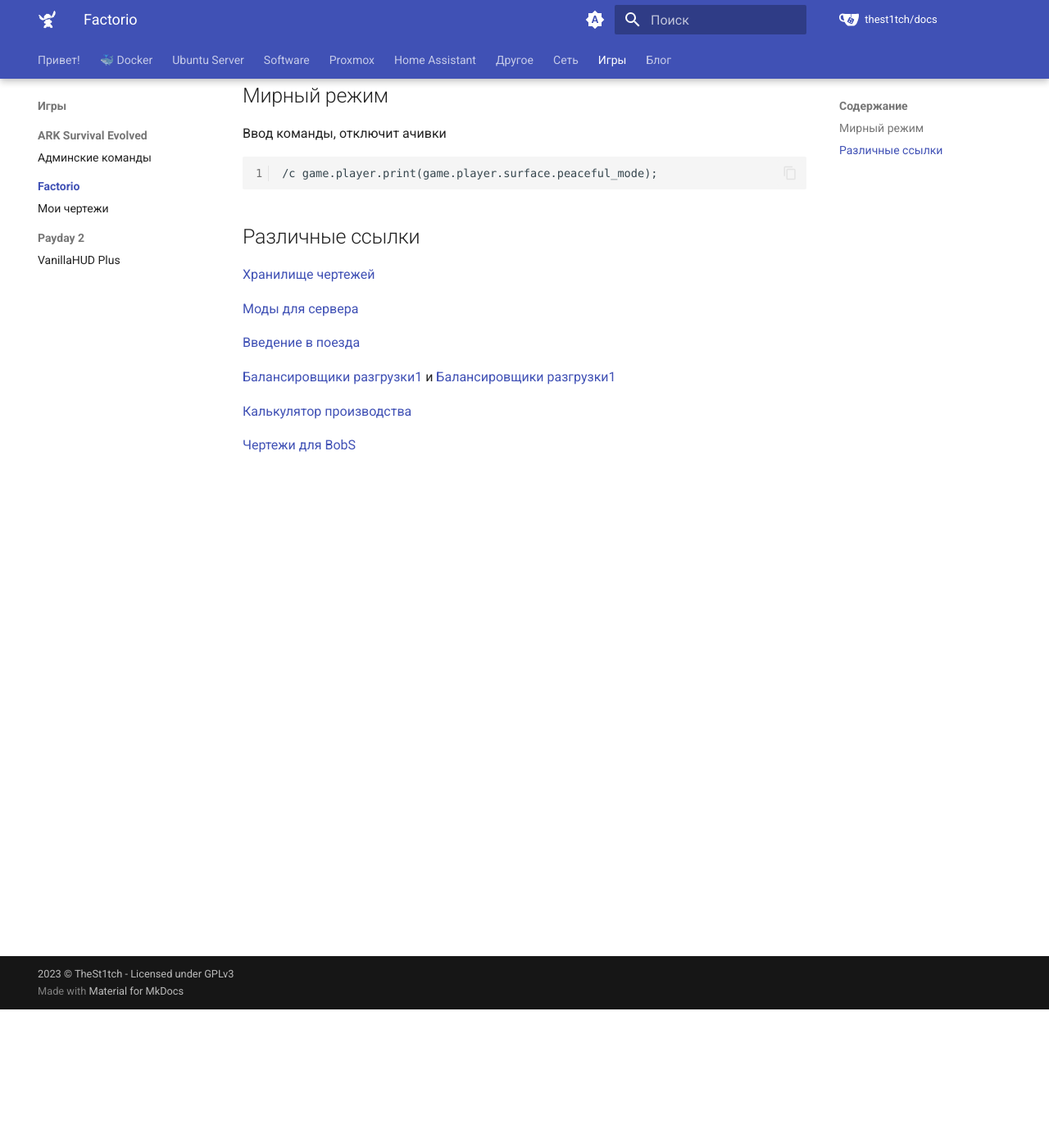
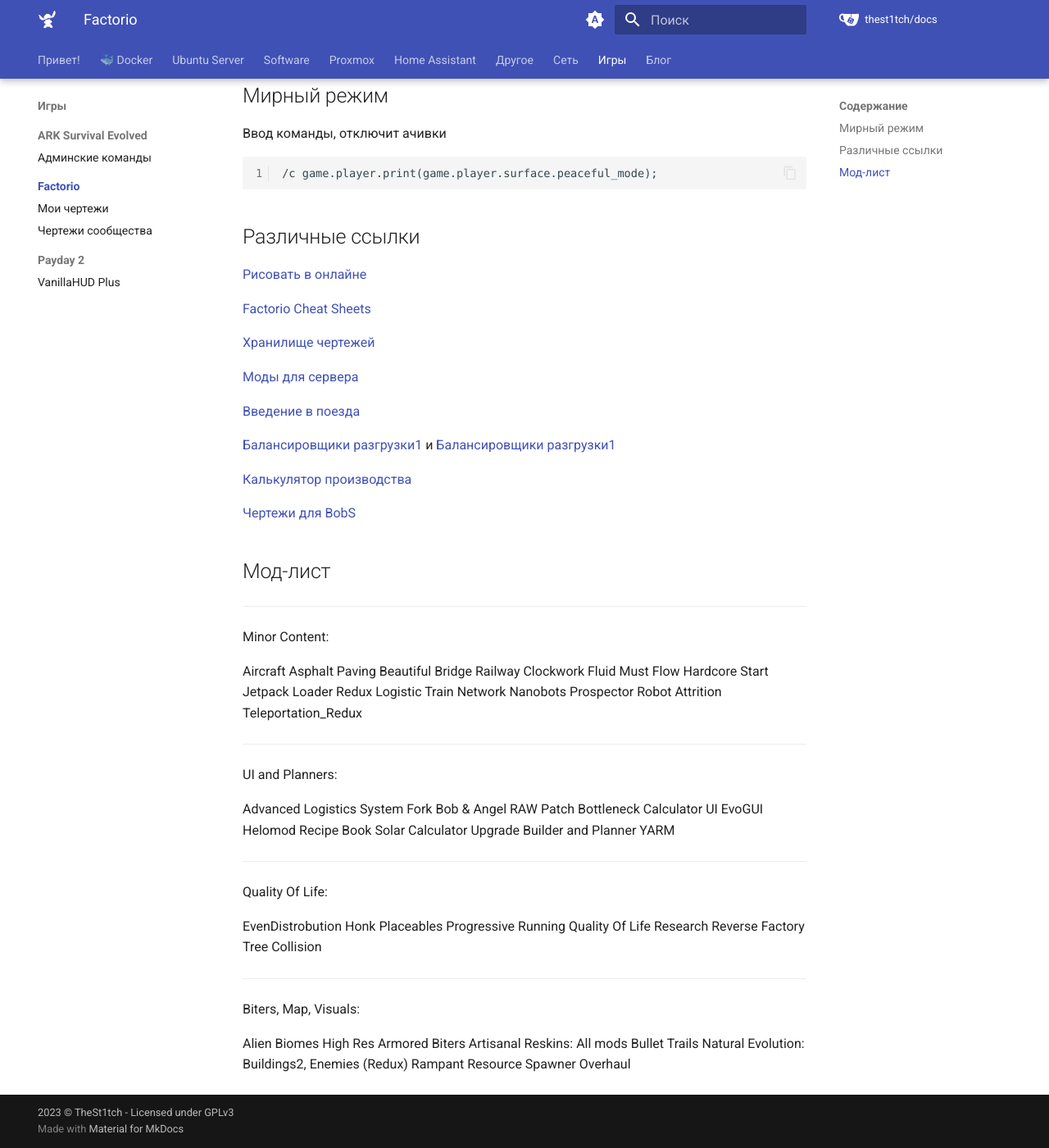
Before and after one commit to TheSt1tch/docs, an MkDocs documentation site: the page built from docs/games/factorio/index.md, in a window 1280 px wide and 1400 px high, scrolled down 169 px. Shown: the whole window at 82% size. Built offline with MkDocs 1.6.1 and Material for MkDocs 9.7.7, drawn with Linux system fonts in a browser that asks for light colours; some web fonts are replaced.

Commit message:
add factorio

````diff
--- a/docs/games/factorio/index.md
+++ b/docs/games/factorio/index.md
@@ -9,6 +9,11 @@
 ```
 
 ## Различные ссылки
+
+[Рисовать в онлайне](https://fbe.teoxoy.com/)
+
+[Factorio Cheat Sheets](https://factoriocheatsheet.com/)
+
 [Хранилище чертежей](https://www.factorio.school/)
 
 [Моды для сервера](https://mods.factorio.com/)
@@ -20,3 +25,62 @@
 [Калькулятор производства](https://kirkmcdonald.github.io/calc.html)
 
 [Чертежи для BobS](https://pastebin.com/u/fed1s)
+
+## Мод-лист
+
+---
+
+Minor Content:
+
+Aircraft
+Asphalt Paving
+Beautiful Bridge Railway
+Clockwork
+Fluid Must Flow
+Hardcore Start
+Jetpack
+Loader Redux
+Logistic Train Network
+Nanobots
+Prospector
+Robot Attrition
+Teleportation_Redux
+
+---
+
+UI and Planners:
+
+Advanced Logistics System Fork
+Bob & Angel RAW Patch
+Bottleneck
+Calculator UI
+EvoGUI
+Helomod
+Recipe Book
+Solar Calculator
+Upgrade Builder and Planner
+YARM
+
+---
+
+Quality Of Life:
+
+EvenDistrobution
+Honk
+Placeables
+Progressive Running
+Quality Of Life Research
+Reverse Factory
+Tree Collision
+
+---
+
+Biters, Map, Visuals:
+
+Alien Biomes High Res
+Armored Biters
+Artisanal Reskins: All mods
+Bullet Trails
+Natural Evolution: Buildings2, Enemies (Redux)
+Rampant
+Resource Spawner Overhaul
--- a/mkdocs.yml
+++ b/mkdocs.yml
@@ -38,6 +38,7 @@
       - Drone CI: docker/drone.md
       - Игровые сервера:
         - Valheim: docker/games/valheim.md
+        - Factorio: docker/games/factorio.md
       - WikiJS: docker/wikijs.md
       - HandBrake: docker/handbrake.md
       - Pictshare: docker/pictshare.md
@@ -175,6 +176,7 @@
     - Factorio:
       - games/factorio/index.md
       - Мои чертежи: games/factorio/my-prints.md
+      - Чертежи сообщества: games/factorio/blueprints.md
     - Payday 2:
       - VanillaHUD Plus: games/payday2/hud.md
   - Блог:
````
Also changed, not shown: docs/docker/games/factorio.md (added, +35 -0 lines), docs/games/factorio/blueprints.md (added, +28 -0 lines).
